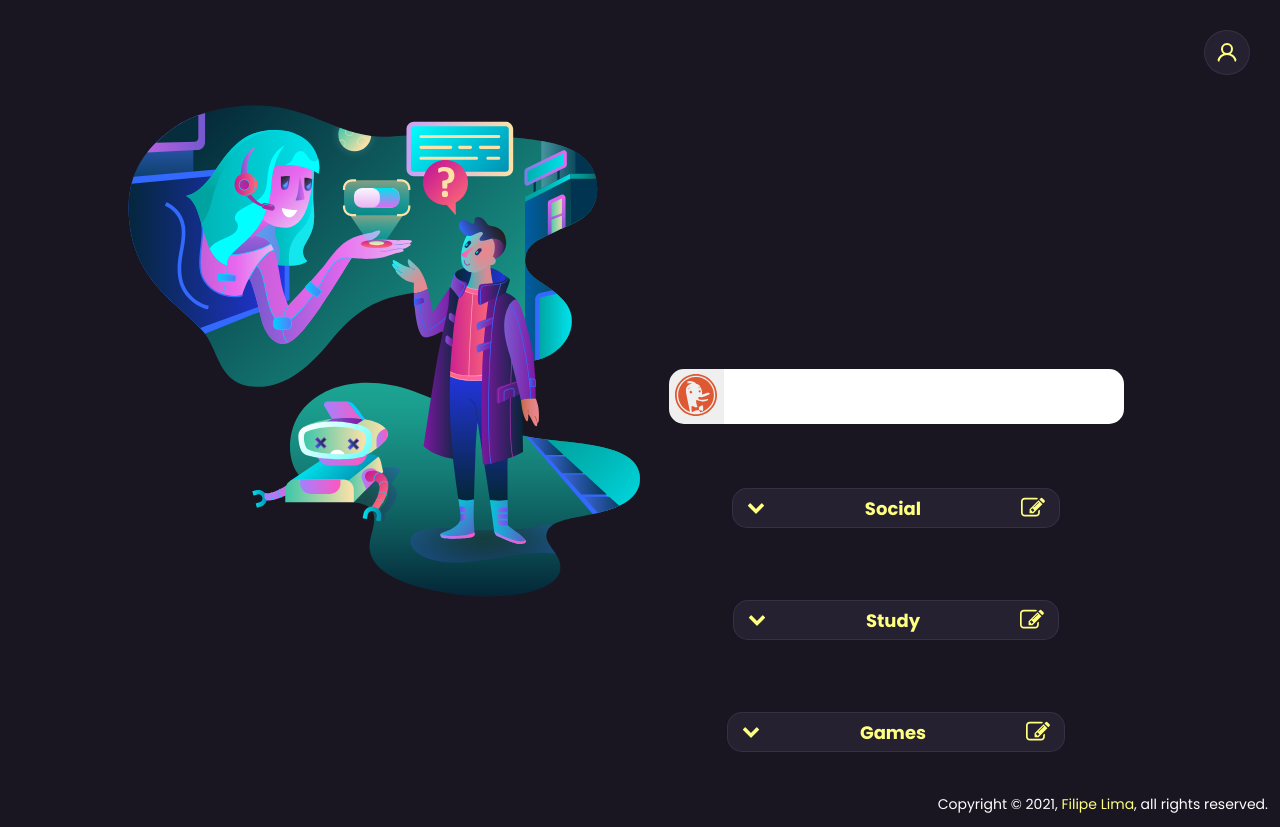
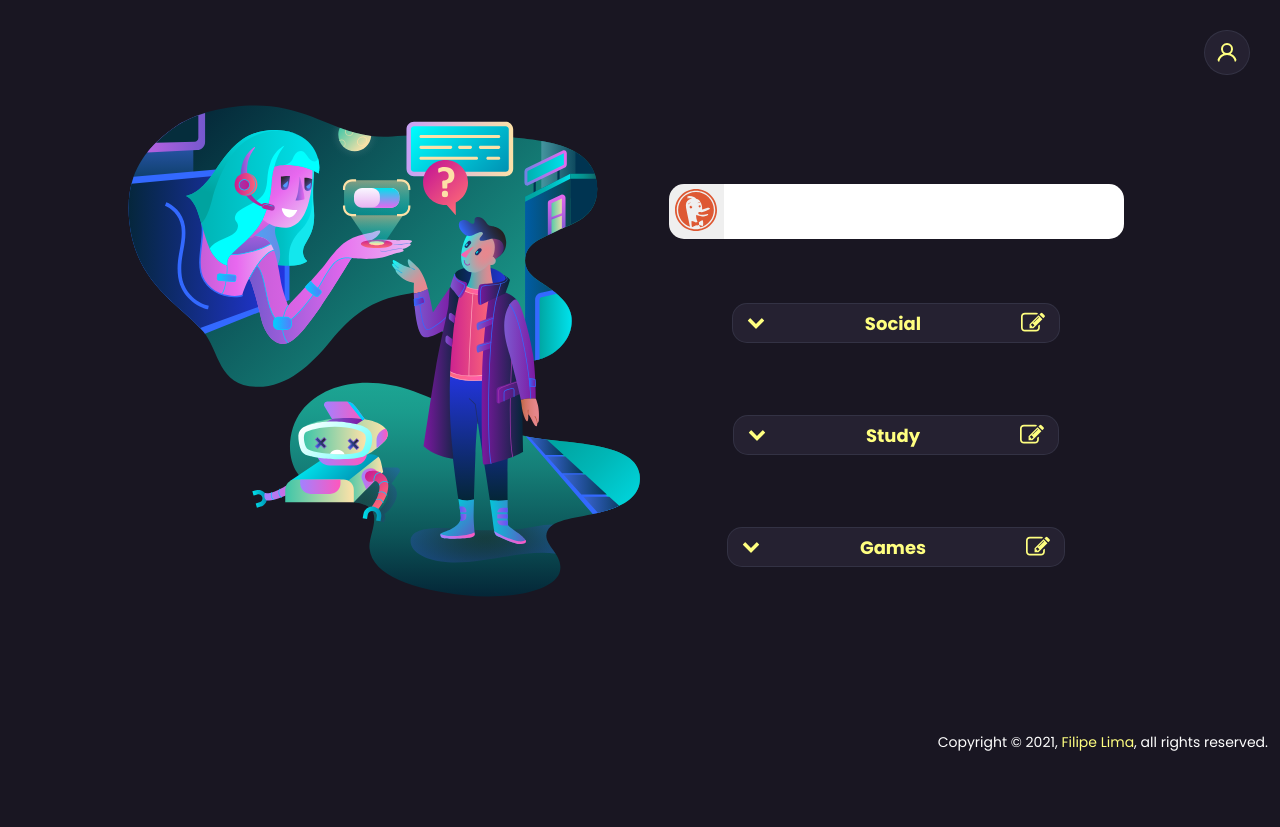
Before and after one commit to datsfilipe/browser-home, a Next.js app: page / in a window 1280 px wide. After the commit the page ends 800 px from the top, so only its background shows below. Built offline with nearby package versions, Linux system fonts and the light colour scheme; no server answers.

Commit message:
update searchbar component

```diff
--- a/src/components/SearchBar/index.tsx
+++ b/src/components/SearchBar/index.tsx
@@ -19,7 +19,6 @@ export function SearchBar() {
   }
 
   return (
-    <>
     <SearchBarContainer onSubmit={handleSearch}>
       <Button className="search-icon" type="submit" >
         <Image src={duckduckgoImg} alt="DuckDuckGo" width="42" height="42" />
@@ -30,6 +29,5 @@ export function SearchBar() {
         onChange={handleInputChange}
       />
     </SearchBarContainer>
-    </>
   )
 }
--- a/src/components/SearchBar/style.ts
+++ b/src/components/SearchBar/style.ts
@@ -5,8 +5,6 @@ const SearchBarContainer = styled.form`
   display: flex;
   justify-content: center;
   flex-direction: row;
-
-  margin-top: 185px;
 
   button {
     div {
@@ -17,8 +15,8 @@ const SearchBarContainer = styled.form`
 
 const Input = styled.input`
   border: none;
-  min-width: 400px;
   outline: none;
+  width: 400px;
   border-radius: 0 15px 15px 0;
   padding-left: 8px;
   padding-right: 8px;
```
Lines whose indentation alone changed are shown as unchanged.
